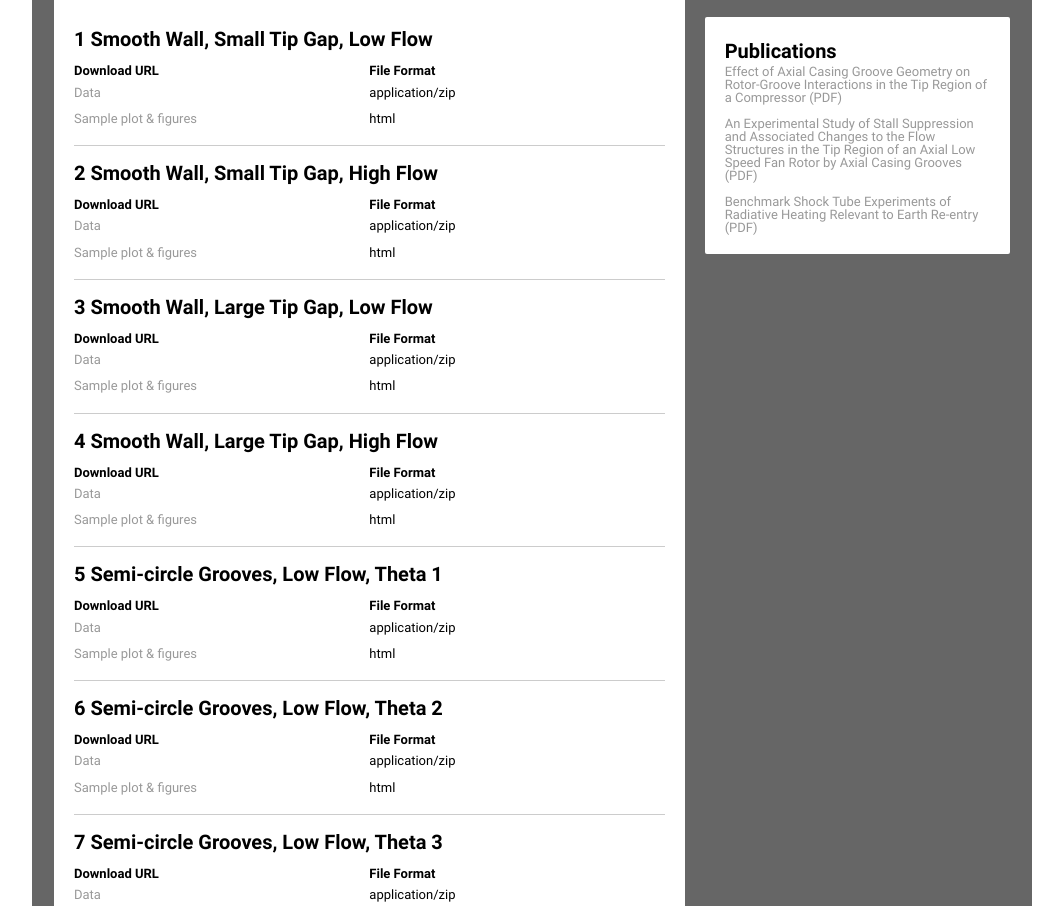
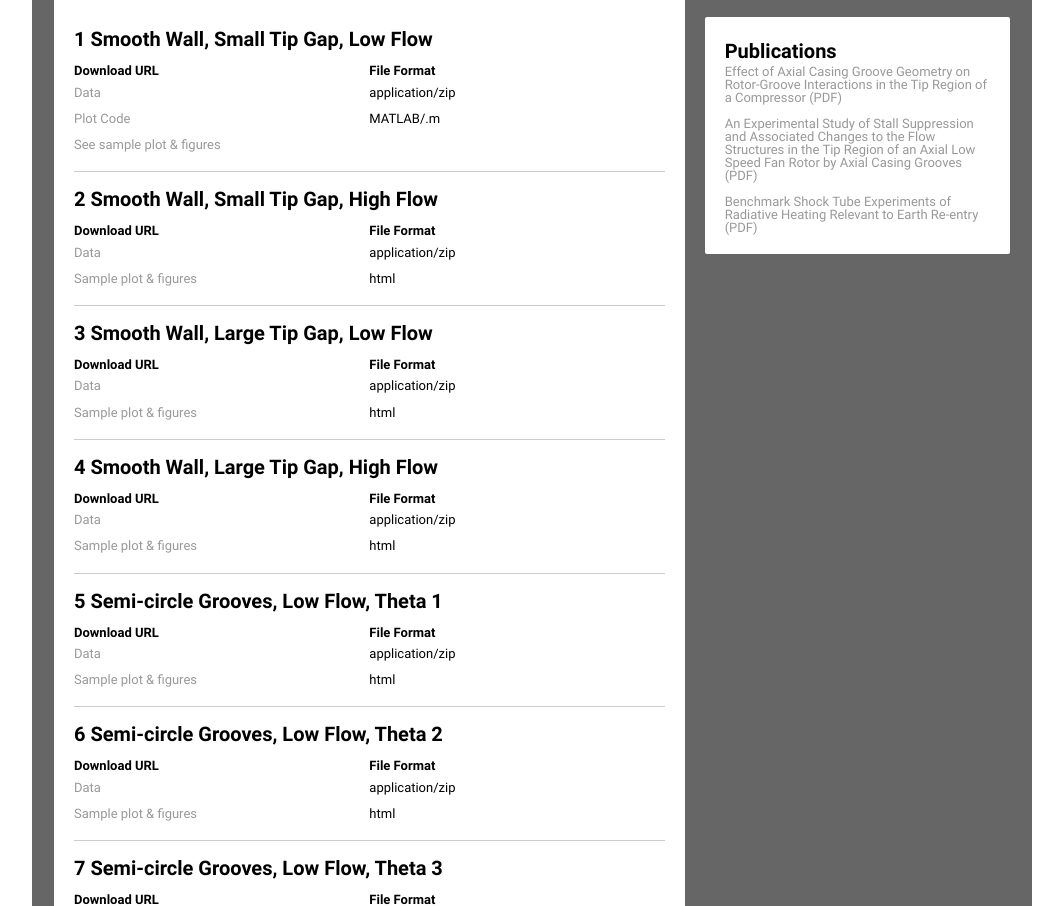
Before and after one commit to nasa/JHU-PIV-data, a plain HTML site: page index.html in a window 1280 px wide. Shown: the part 966-1872 px from the top of the page, without its empty margins (108-1171 px from the left). Drawn offline with Linux system fonts and the light colour scheme.

Commit message:
added link to plot code to index.html

```diff
--- a/index.html
+++ b/index.html
@@ -169,8 +169,11 @@
 																	<td>application/zip</td>
 																</tr>
 																<tr>
-																	<td><a title="README" href="templates/Figures1.html" target="templates/Figures1.html">Sample plot & figures</a></td>
-																	<td>html</td>
+																	<td><a title="Plot Code" href="Smoothwall_smallgap_lowflow/small_lowFlow_plot_TKE_1200.m" target="Smoothwall_smallgap_lowflow/small_lowFlow_plot_TKE_1200.m>Sample plot & figures">Plot Code</a></td>
+																	<td>MATLAB/.m</td>
+																</tr>
+																<tr>
+																	<td><a title="README" href="templates/Figures1.html" target="templates/Figures1.html">See sample plot & figures</a></td>
 																</tr>
 															</tbody>
 														</table>
```
